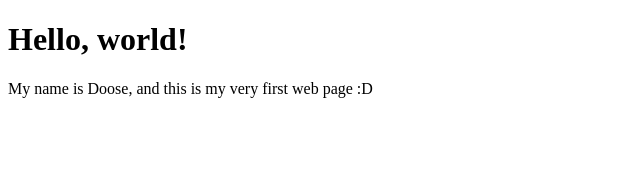
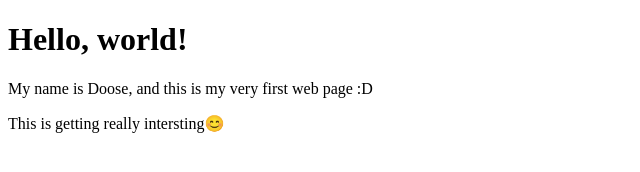
Before and after one commit to Dooseayoo/Frontend-Basics, a plain HTML site: page index.html in a window 1280 px wide. Shown: the whole page, without its empty margins (0-640 px from the left). Drawn offline with Linux system fonts and the light colour scheme.

Commit message:
second commit

```diff
--- a/index.html
+++ b/index.html
@@ -9,5 +9,7 @@
   <body>
     <h1>Hello, world!</h1>
     <p>My name is Doose, and this is my very first web page :D</p>
+
+    <p>This is getting really intersting😊</p>
   </body>
 </html>
```
